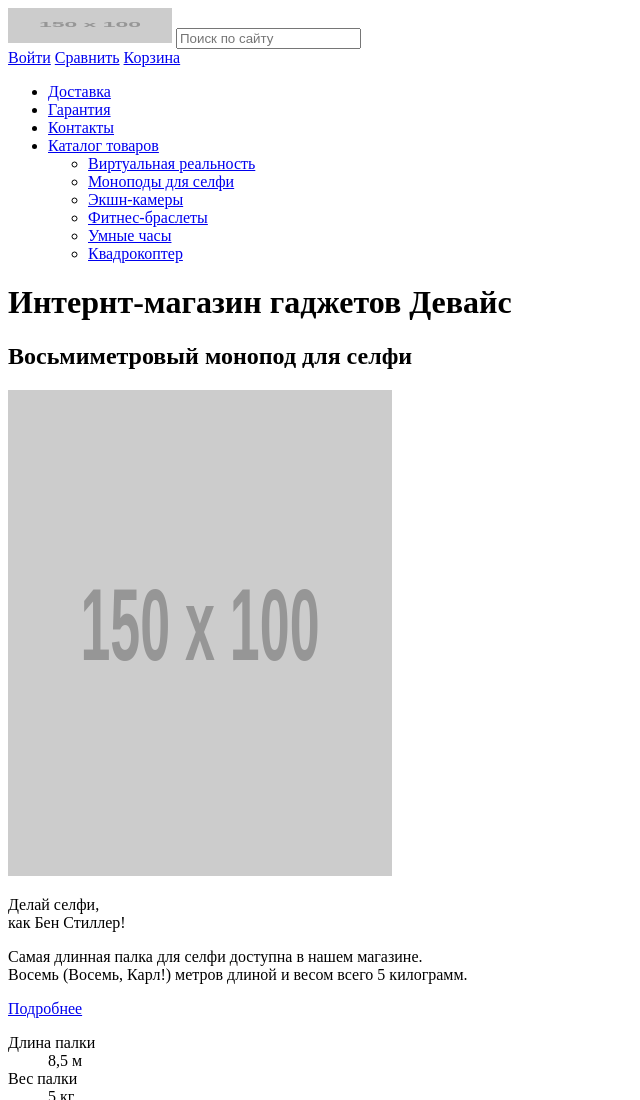
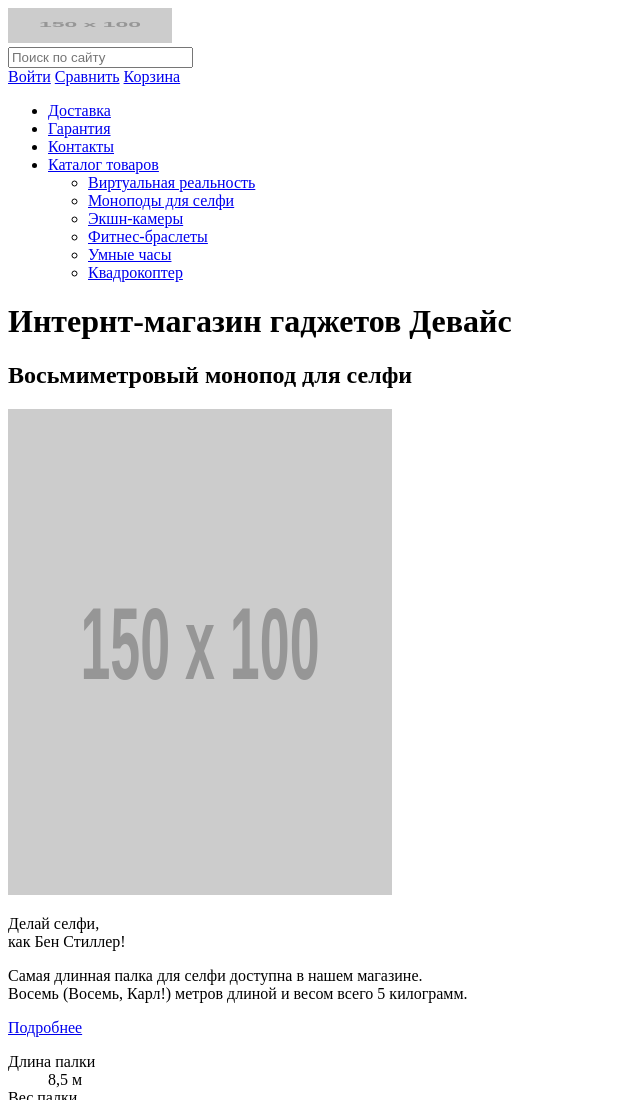
Before and after one commit to BorisSidorenko/851191-device-28, a plain HTML site: page index.html in a window 1280 px wide. Shown: the top 1100 px of the page, without its empty margins (0-640 px from the left). Drawn offline with Linux system fonts and the light colour scheme; placeholder pictures from the web are drawn by us.

Commit message:
поправил хедер

```diff
--- a/index.html
+++ b/index.html
@@ -10,7 +10,9 @@
         <a>
           <img src="https://via.placeholder.com/150x100" width="164" height="35" alt="Логотип интернт-магазина гаджетов Девайс">
         </a>
-        <input type="search" name="search" placeholder="Поиск по сайту">
+        <form action="#" method="post">
+      		<input type="text" name="search" placeholder="Поиск по сайту">
+      	</form>
         <div>
           <a href="login.html">Войти</a>
           <a href="blank.html">Сравнить</a>
@@ -221,7 +223,6 @@
       </section>
     </main>
     <footer>
-      <!--Стоит ли обернуть хедер в футере в какой-нибудь контейнер?-->
       <a>
         <img src="https://via.placeholder.com/150x100" width="164" height="35" alt="Логотип интернт-магазина гаджетов Девайс">
       </a>
@@ -233,7 +234,6 @@
         <li><a href="warranty.html">Гарантия</a></li>
         <li><a href="contacts.html">Контакты</a></li>
       </ul>
-      <!---->
       <section>
         <h2>Как нас найти</h2>
         <p>
```
Also changed, not shown: catalog.html (+5 -3 lines).
